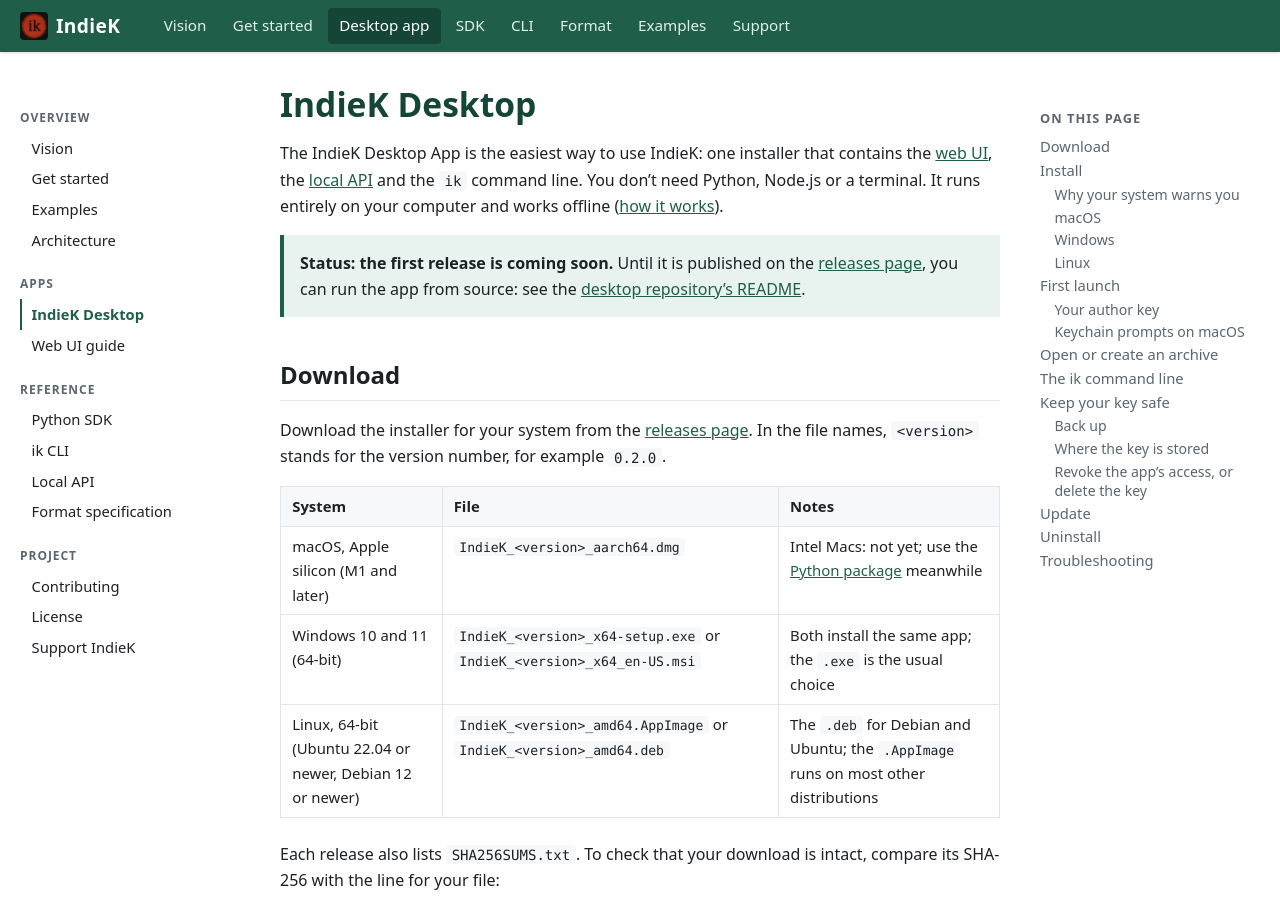
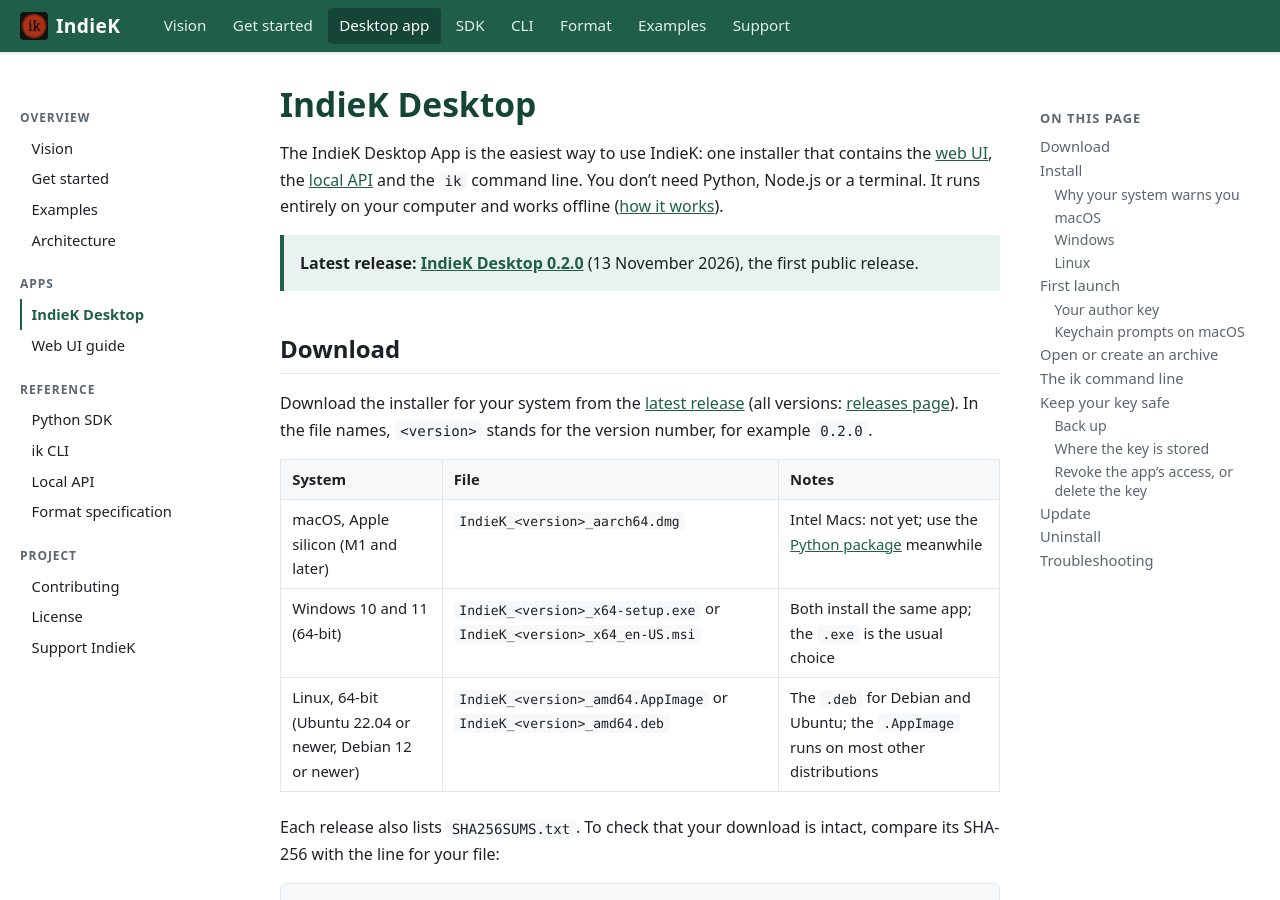
Before and after one commit to indiek/indiek.github.io, a Jekyll site: the page built from docs/desktop.md, in a window 1280 px wide and 900 px high. Built offline with Jekyll 4.4.1, drawn with Linux system fonts in a browser that asks for light colours.

Commit message:
installers desktop

```diff
--- a/docs/desktop.md
+++ b/docs/desktop.md
@@ -11,16 +11,15 @@ contains the [web UI](/docs/web-ui/), the [local API](/docs/api/) and the
 entirely on your computer and works offline
 ([how it works](/docs/architecture/)).
 
-> **Status: the first release is coming soon.** Until it is published on
-> the [releases page](https://github.com/indiek/indiek-desktop/releases),
-> you can run the app from source: see the
-> [desktop repository's README](https://github.com/indiek/indiek-desktop#run-from-source-development-mode).
+> **Latest release: [IndieK Desktop 0.2.0](https://github.com/indiek/indiek-desktop/releases/tag/0.2.0)**
+> (13 November 2026), the first public release.
 
 ## Download
 
 Download the installer for your system from the
-[releases page](https://github.com/indiek/indiek-desktop/releases). In the
-file names, `<version>` stands for the version number, for example `0.2.0`.
+[latest release](https://github.com/indiek/indiek-desktop/releases/latest)
+(all versions: [releases page](https://github.com/indiek/indiek-desktop/releases)).
+In the file names, `<version>` stands for the version number, for example `0.2.0`.
 
 | System | File | Notes |
 | --- | --- | --- |
```
Also changed, not shown: index.md (+1 -1 lines), CHANGELOG.md.
